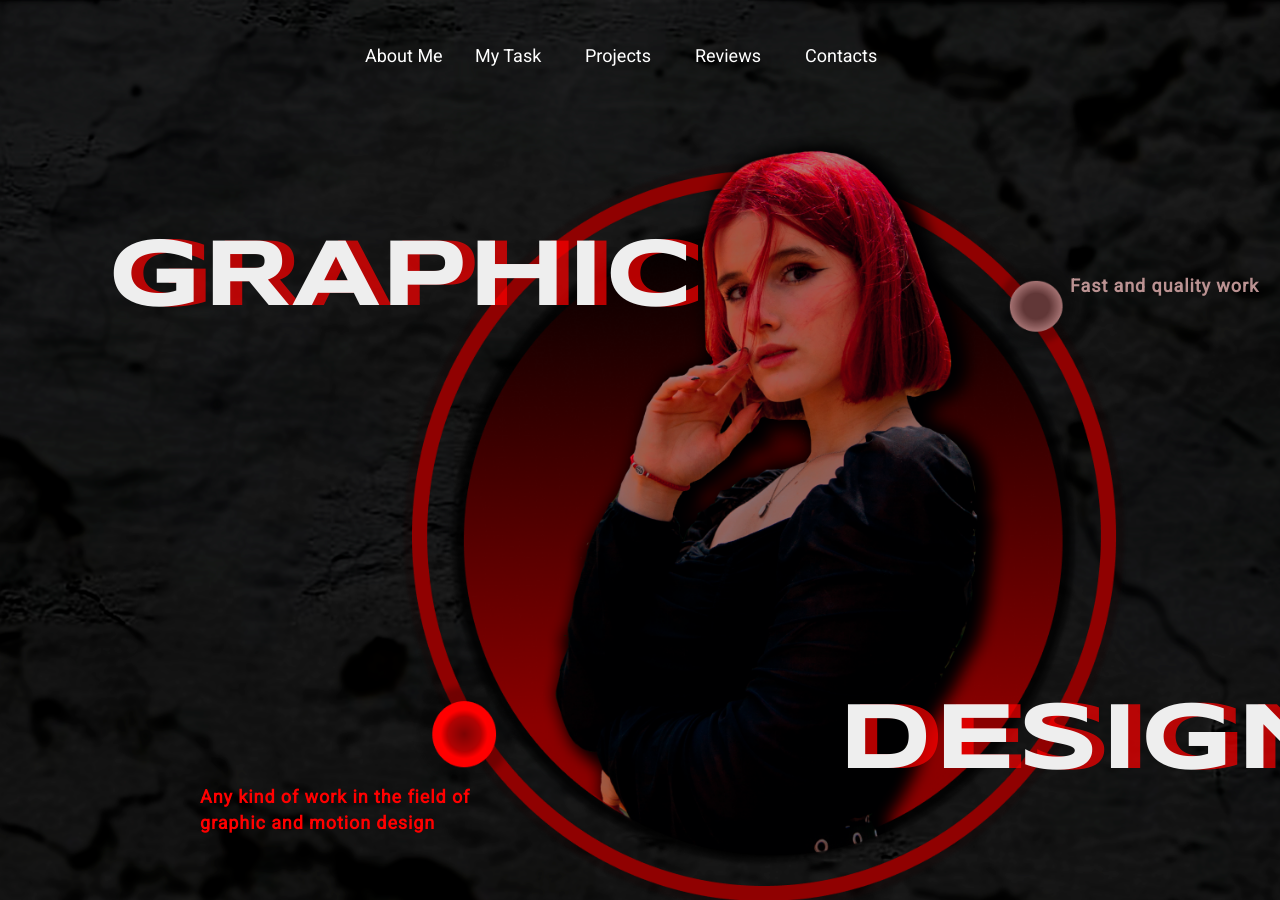
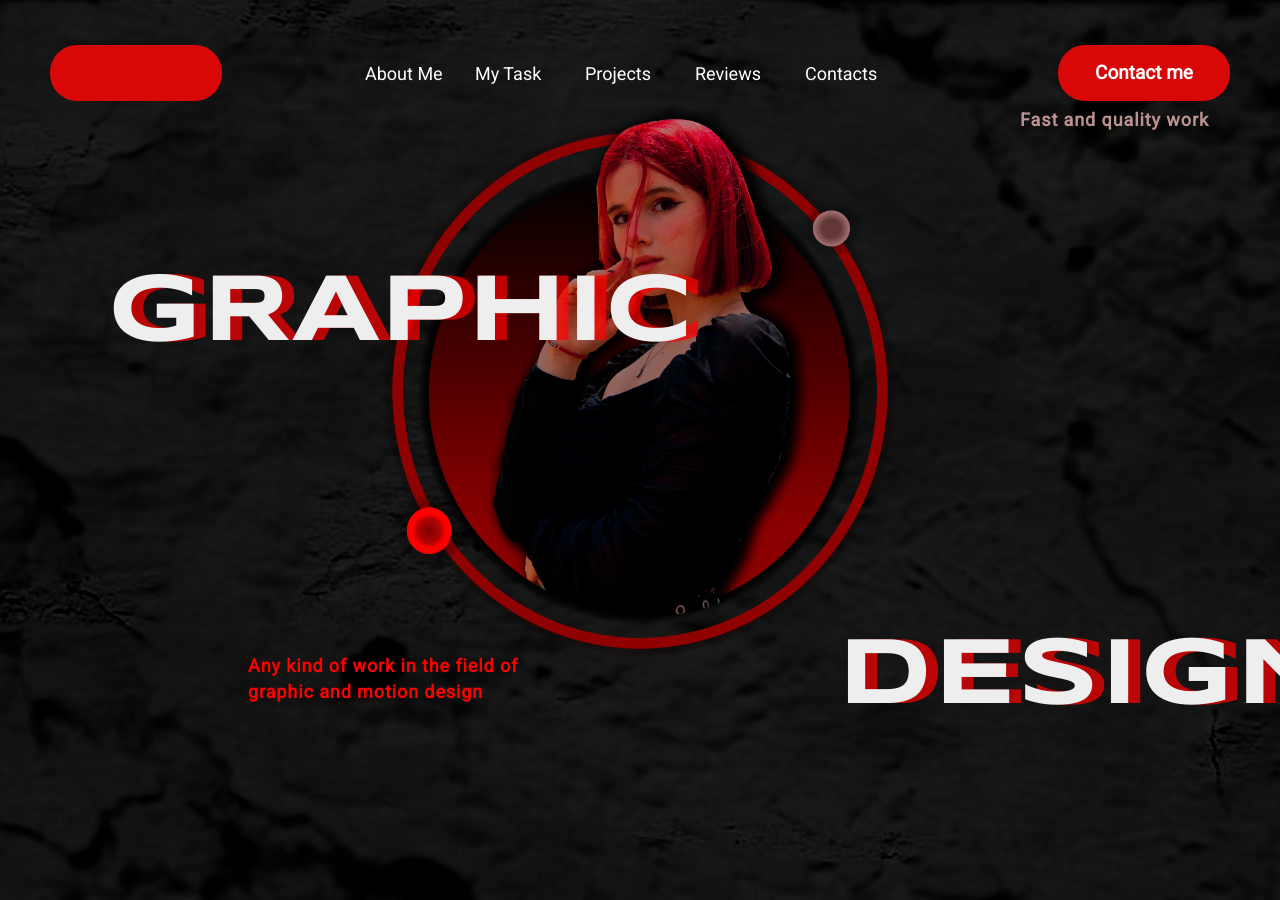
Before and after one commit to Mkqupy/modalWindows, a plain HTML site: page index.html in a window 1280 px wide. Drawn offline with nearby package versions, Linux system fonts and the light colour scheme; a web font is replaced by a local one.

Commit message:
fifth commit

```diff
--- a/index.html
+++ b/index.html
@@ -34,7 +34,8 @@
           </div>
         </div> -->
       </nav>
-
+      <div class="top">
+        <button class="textnone"></button>
         <ul class="menu">
           <li>About Me</li>
           <li>My Task</li>
@@ -42,11 +43,15 @@
           <li>Reviews</li>
           <li>Contacts</li>
         </ul>
+        <button>Contact me</button>
+      </div>
 
       <h5 class="qwe1">GRAPHIC</h5>
       <h5 class="qwe2">DESIGN</h5>
-      <button>Contact me</button>
-      <p class="any">Any kind of work in the field of graphic and motion design</p>
+
+      <p class="any">
+        Any kind of work in the field of graphic and motion design
+      </p>
 
       <img class="desk" src="./img/Group 2.png" alt="" />
       <img class="mob" src="./img/Group 3.png" alt="" />
--- a/scss/_headerDesktop.scss
+++ b/scss/_headerDesktop.scss
@@ -9,12 +9,19 @@
     .desk {
       display: flex;
 
-      width: 728px;
-      height: 800px;
+      // width: 728px;
+      // height: 800px;
+
+      // position: relative;
+      // left: 400px;
+      // bottom: 270px;
+
+
+      width: 40%;
+      margin: 0 auto;
 
       position: relative;
-      left: 400px;
-      bottom: 270px;
+      bottom: 30%;
     }
     .mob {
       display: none;
@@ -22,6 +29,8 @@
     .qwe1 {
       width: 677.77px;
       height: 87.19px;
+      // width: 40%;
+      // height: 5%;
 
       font-family: "Syncopate";
       font-style: normal;
@@ -52,7 +61,7 @@
       color: #eeeeee;
 
       left: 800px;
-      top: 500px;
+      top: 400px;
     }
 
     .any {
@@ -68,8 +77,8 @@
 
       letter-spacing: 0.05em;
 
-      left: 200px;
-      top: 460px;
+      left: 248px;
+      top: 350px;
     }
 
     .fast {
@@ -84,17 +93,15 @@
 
       letter-spacing: 0.05em;
 
-      bottom: 910px;
-      left: 1070px;
+      bottom: 820px;
+      left: 1020px;
     }
 
     button{
         width: 172px;
 height: 56px;
 
-position: relative;
-top: -240px;
-left: 1300px;
+position: inherit;
 
 background: #D80808;
 border-radius: 27px;
@@ -106,13 +113,24 @@ font-size: 19px;
 line-height: 22px;
 
 color: #FFFFFF;
+margin: 0 50px;
 
+
+    }
+
+    .textnone{
+      display: flex;
+    }
+    .top{
+      display: flex;
+      justify-content: space-between;
     }
   }
   .menu {
     display: flex;
     flex-direction: row;
     justify-content: center;
+    align-items: center;
 
     li {
       width: 110px;
--- a/scss/_headerMobile.scss
+++ b/scss/_headerMobile.scss
@@ -172,7 +172,7 @@ header {
 
     position: relative;
     left: 37px;
-    top: 100px;
+    top: 350px;
     z-index: 2;
   }
 
@@ -222,4 +222,7 @@ header {
     bottom: 185px;
     left: 216px;
   }
+  .textnone{
+    display: none;
+  }
 }
```
Also changed, not shown: css/style.css. Lines whose indentation alone changed are shown as unchanged.
